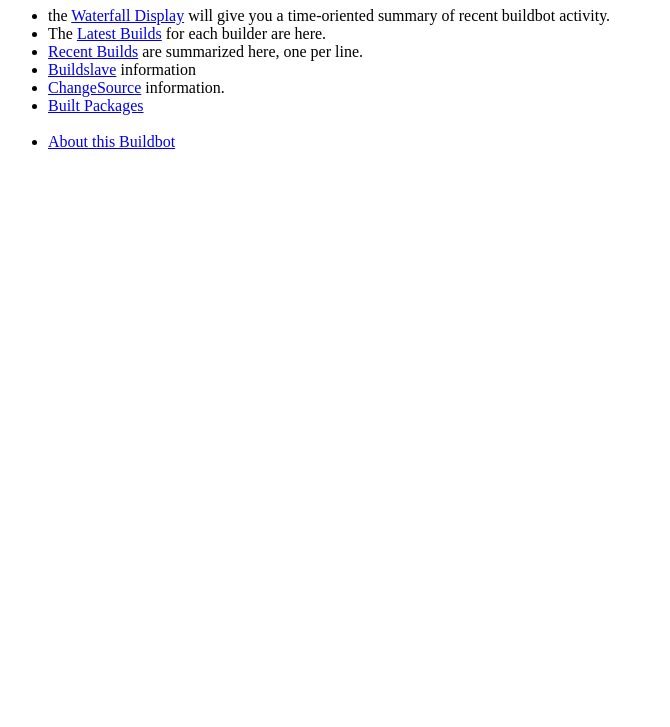
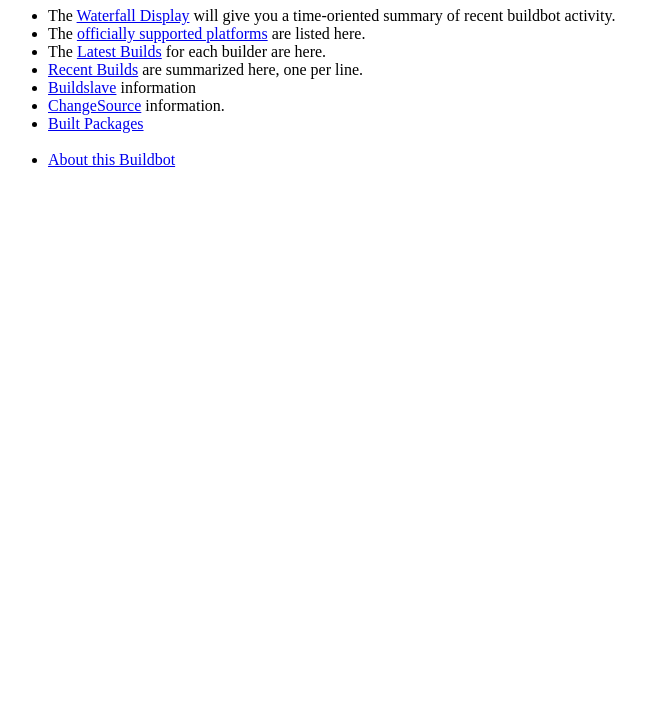
Before and after one commit to twisted-infra/twisted-buildbot-configuration, a plain HTML site: page master/public_html/index.html in a window 1280 px wide. Shown: the part 73-800 px from the top of the page, without its empty margins (0-670 px from the left). Drawn offline with Linux system fonts and the light colour scheme.

Commit message:
Add the supported link to the new root resource, and link it in index page.

```diff
--- a/master/public_html/index.html
+++ b/master/public_html/index.html
@@ -9,8 +9,10 @@
 <h1>Welcome to the Buildbot!</h1>
 
 <ul>
-  <li>the <a href="waterfall">Waterfall Display</a> will give you a
+  <li>The <a href="waterfall">Waterfall Display</a> will give you a
   time-oriented summary of recent buildbot activity.</li>
+
+  <li>The <a href="supported">officially supported platforms</a> are listed here.</li>
 
   <li>The <a href="ten_boxes_per_builder">Latest Builds</a> for each builder are
   here.</li>
```
Also changed, not shown: 1 other file.
